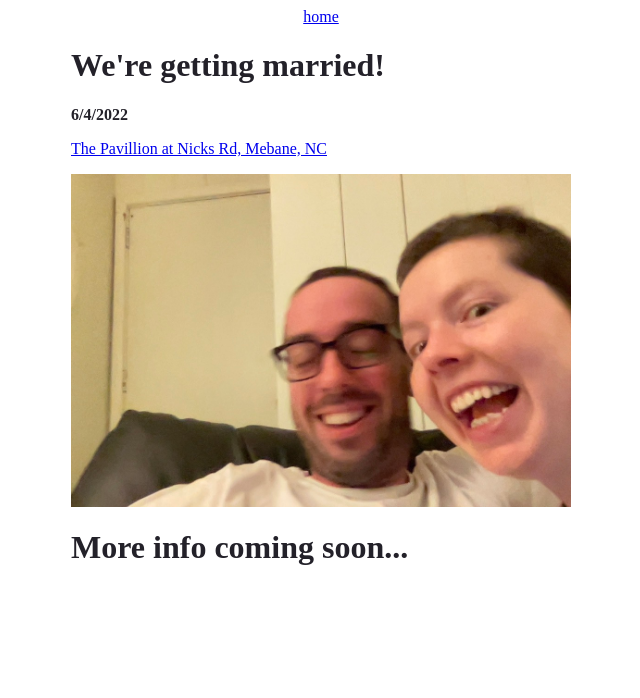
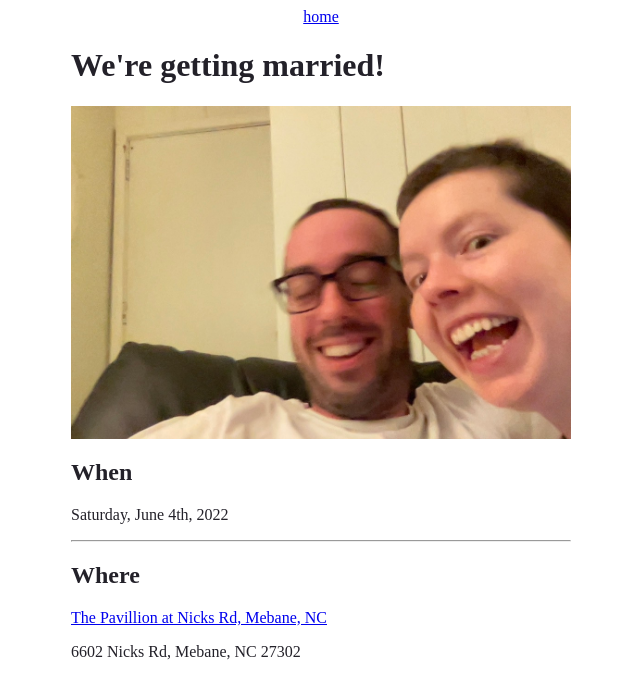
Before and after one commit to kiwiziti/kiwiziti.com, a Gatsby site: page /wedding in a window 1280 px wide. Shown: the whole page, without its empty margins (319-959 px from the left). Built offline with nearby package versions, Linux system fonts and the light colour scheme; Gatsby itself is replaced by a stand-in of ours.

Commit message:
Added linting and updated about info

```diff
--- /dev/null
+++ b/src/components/info.js
@@ -0,0 +1,18 @@
+import * as React from "react";
+
+const InfoSection = () => {
+  return (
+    <div>
+      <h2>When</h2>
+      <p>Saturday, June 4th, 2022</p>
+      <hr />
+      <h2>Where</h2>
+      <a href="https://www.pavilionatnicksroad.com/">
+        <p>The Pavillion at Nicks Rd, Mebane, NC</p>
+      </a>
+      <p>6602 Nicks Rd, Mebane, NC 27302</p>
+    </div>
+  );
+};
+
+export default InfoSection;
--- a/src/pages/wedding.js
+++ b/src/pages/wedding.js
@@ -1,15 +1,16 @@
-import * as React from "react"
-import { Link } from "gatsby"
-import Helmet from "react-helmet"
-import { StaticImage } from "gatsby-plugin-image"
-import "@fontsource/inter/variable.css"
+import * as React from "react";
+import { Link } from "gatsby";
+import Helmet from "react-helmet";
+import { StaticImage } from "gatsby-plugin-image";
+import InfoSection from "../components/info";
+import "@fontsource/inter/variable.css";
 
 const text = {
   display: "block",
   marginLeft: "auto",
   marginRight: "auto",
   textAlign: "center",
-}
+};
 
 const pageStyles = {
   color: "#232129",
@@ -18,7 +19,7 @@ const pageStyles = {
   fontFamily: "InterVariable",
   maxWidth: "500px",
   backgroundColor: "white",
-}
+};
 
 const WeddingPage = () => {
   return (
@@ -28,17 +29,15 @@ const WeddingPage = () => {
         <meta name="theme-color" content="white" />
       </Helmet>
       <main style={pageStyles}>
-        <Link to="/" style={text}>home</Link>
-        <h1>We're getting married!</h1>
-        <b>6/4/2022</b>
-        <a href="https://www.pavilionatnicksroad.com/">
-          <p>The Pavillion at Nicks Rd, Mebane, NC</p>
-        </a>
+        <Link to="/" style={text}>
+          home
+        </Link>
+        <h1>We&apos;re getting married!</h1>
         <StaticImage src="../images/wedding-hero.jpg" alt="us" />
-        <h1>More info coming soon...</h1>
+        <InfoSection />
       </main>
     </div>
-  )
-}
+  );
+};
 
-export default WeddingPage
+export default WeddingPage;
```
Also changed, not shown: package.json (+7 -0 lines), src/pages/index.js (+15 -14 lines), .eslintrc.js (added), 1 other file.
